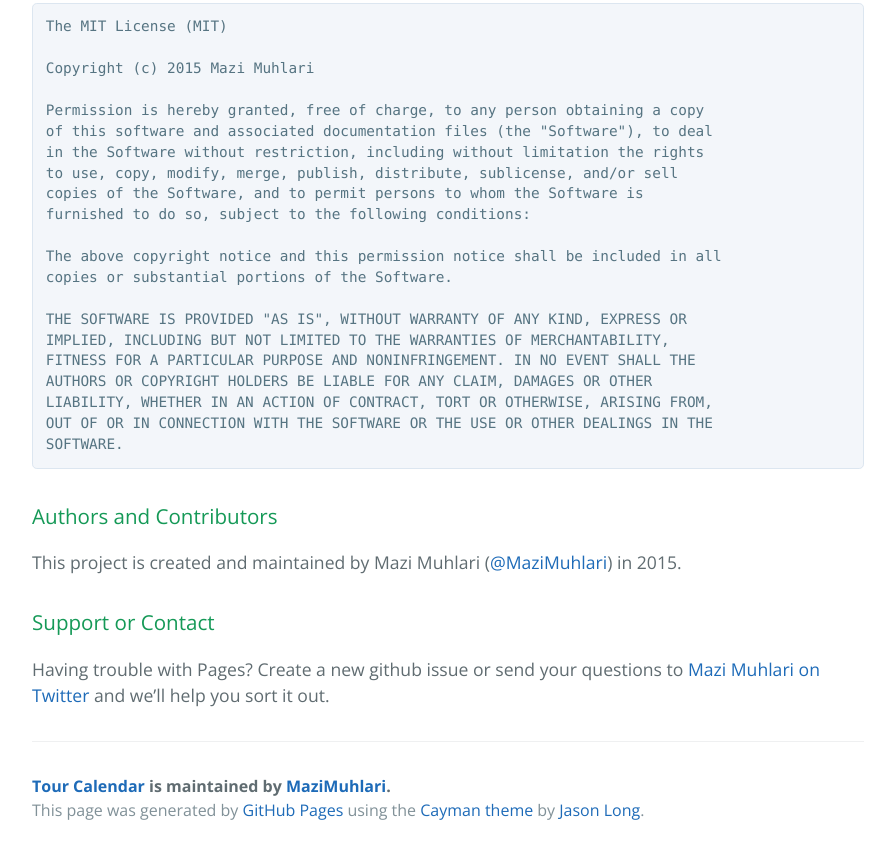
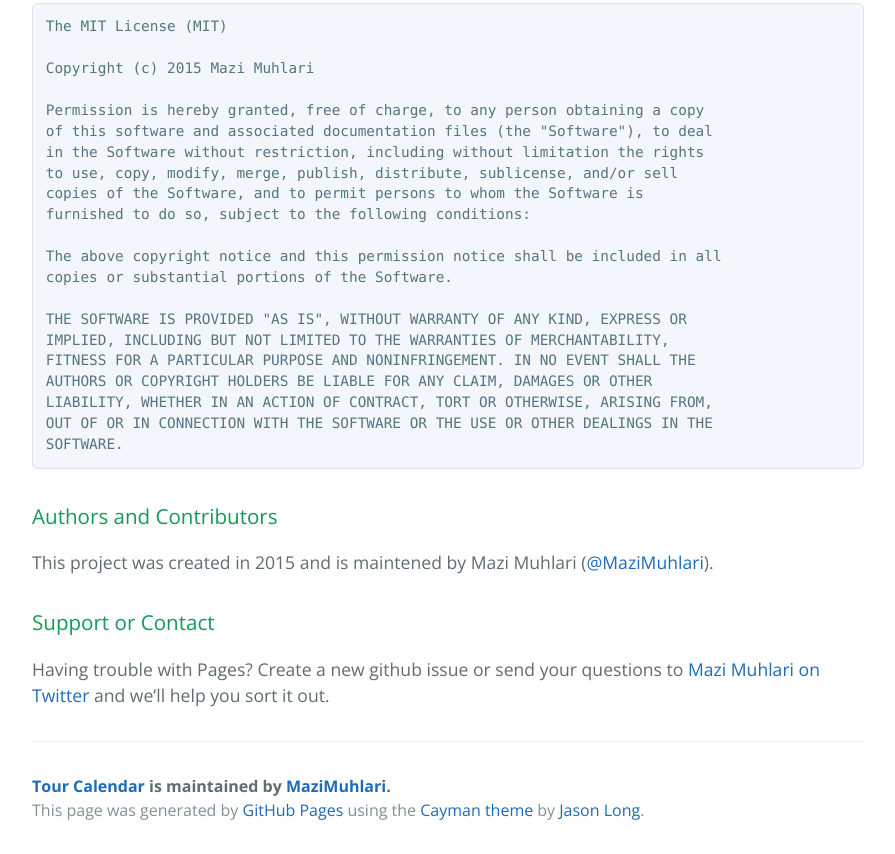
Before and after one commit to sm2x/tour-calendar, a plain HTML site: page index.html in a window 1280 px wide. Shown: the part 3095-3949 px from the top of the page, without its empty margins (192-1087 px from the left). Drawn offline with nearby package versions, Linux system fonts and the light colour scheme.

```diff
--- a/index.html
+++ b/index.html
@@ -163,7 +163,7 @@
 <h3>
 <a id="authors-and-contributors" class="anchor" href="#authors-and-contributors" aria-hidden="true"><span class="octicon octicon-link"></span></a>Authors and Contributors</h3>
 
-<p>This project is created and maintained by Mazi Muhlari (<a href="https://github.com/MaziMuhlari" class="user-mention">@MaziMuhlari</a>) in 2015.</p>
+<p>This project was created in 2015 and is maintened by Mazi Muhlari (<a href="https://github.com/MaziMuhlari" class="user-mention">@MaziMuhlari</a>).</p>
 
 <h3>
 <a id="support-or-contact" class="anchor" href="#support-or-contact" aria-hidden="true"><span class="octicon octicon-link"></span></a>Support or Contact</h3>
```
Also changed, not shown: params.json (+1 -1 lines).
